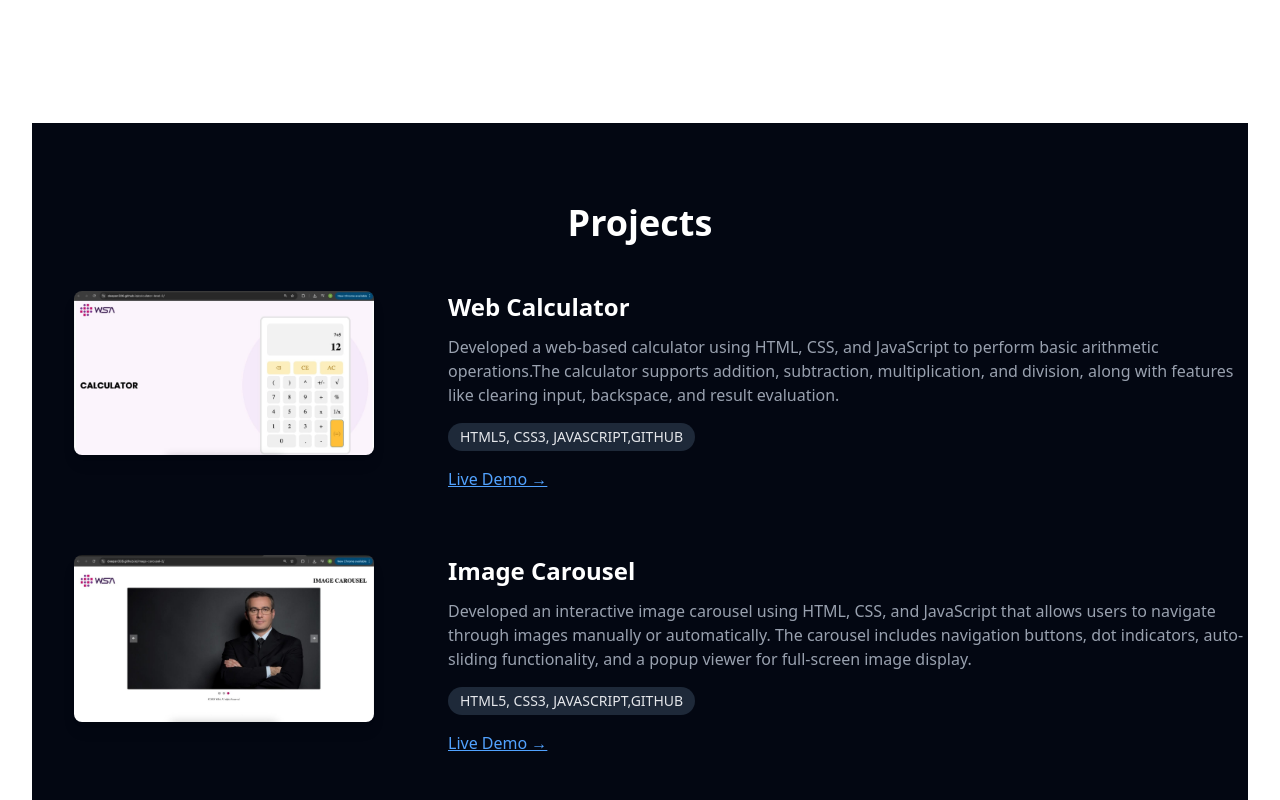
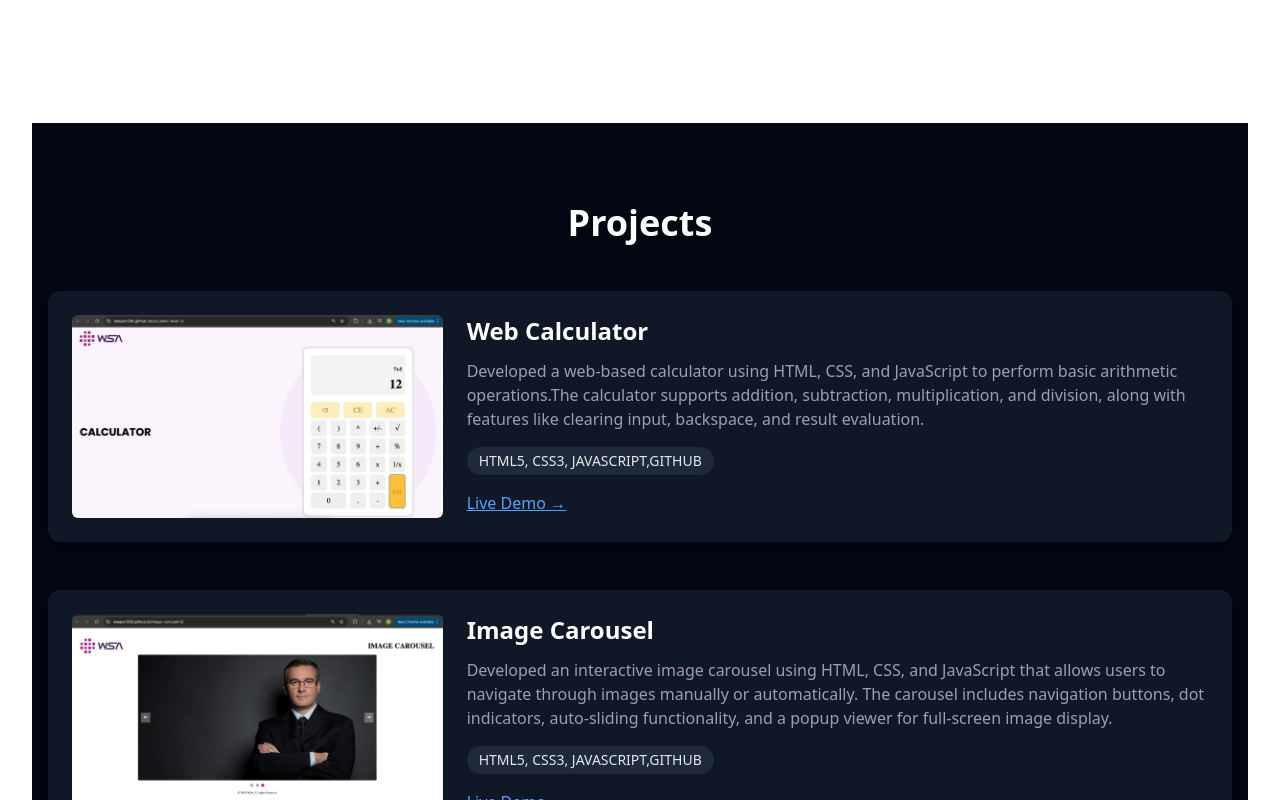
Before and after one commit to Deepan326/my_portfolio, a React (Vite) app: page / in a window 1280 px wide. Shown: the part 1780-2580 px from the top of the page. Built offline with nearby package versions, Linux system fonts and the light colour scheme.

Commit message:
Fifth Commit

```diff
--- a/src/components/Hero.jsx
+++ b/src/components/Hero.jsx
@@ -31,7 +31,7 @@ const Hero = () => {
             <span className="bg-gradient-to-r from-stone-300 to-stone-600 bg-clip-text text-3xl tracking-tight text-transparent mb-4">
               I'm a
               <Typewriter
-                words={[" Full Stack Developer", " Mern Stack Developer"]}
+                words={[" Full Stack Developer", " Mern Stack Developer"," Web Developer"]}
                 loop={5}
                 typeSpeed={90}
                 deleteSpeed={60}
--- a/src/components/Projects.jsx
+++ b/src/components/Projects.jsx
@@ -3,32 +3,30 @@ import { PROJECTS } from '../constants'
 
 const Projects = () => {
   return (
-    <section className='py-20 bg-gray-950 text-white mt-10' id="projects">
+    <section className='py-20 px-4 bg-gray-950 text-white mt-10' id="projects">
       <h2 className='mb-12 text-center text-4xl font-bold'>Projects</h2>
 
-      <div className='space-y-16'>
+      <div className='space-y-12'>
         {PROJECTS.map((project, index) => (
           <div
             key={index}
-            className='grid grid-cols-1 gap-8 lg:grid-cols-3 lg:items-start'
+            className='bg-gray-900 rounded-xl shadow-lg overflow-hidden flex flex-col lg:flex-row lg:items-start gap-6 p-6'
           >
-            {/* Project Image */}
-            <div className="flex justify-center">
+
+            <div className='flex justify-center lg:justify-start lg:w-1/3'>
               <img
                 src={project.image}
                 alt={project.title}
-                width={300}
-                height={300}
-                className='rounded-lg shadow-lg hover:scale-105 transition-transform duration-300 ease-in-out'
+                className='w-full max-w-md rounded-md object-cover hover:scale-105 transition-transform duration-300 ease-in-out'
               />
             </div>
 
-            {/* Project Info */}
-            <div className='lg:col-span-2'>
+
+            <div className='lg:w-2/3 flex flex-col justify-center'>
               <h3 className='text-2xl font-semibold mb-3'>{project.title}</h3>
               <p className='text-gray-400 mb-4'>{project.description}</p>
 
-              {/* Technologies */}
+
               <div className='flex flex-wrap gap-2 mb-4'>
                 {project.technologies.map((tech, techIndex) => (
                   <span
@@ -40,7 +38,7 @@ const Projects = () => {
                 ))}
               </div>
 
-              {/* Live Demo */}
+
               {project.Live && (
                 <a
                   href={project.Live}
```
